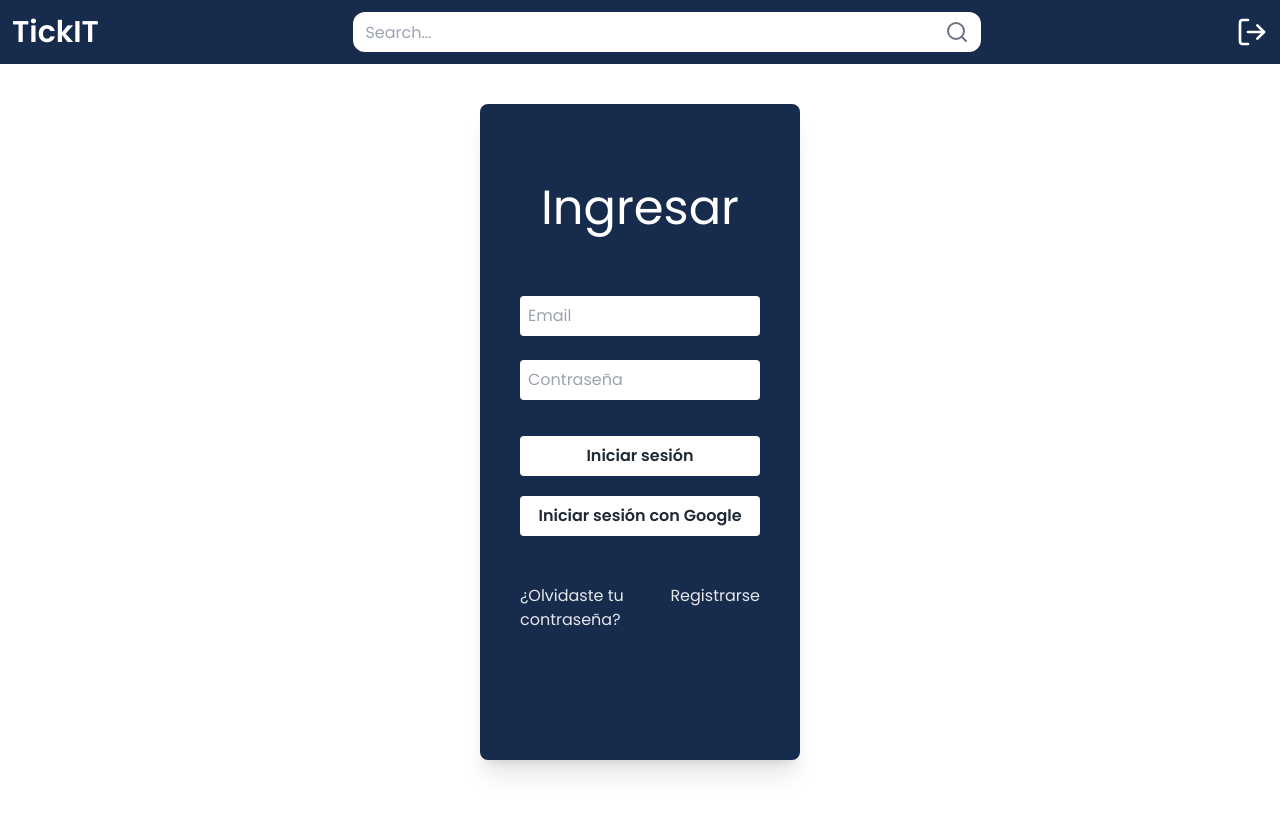
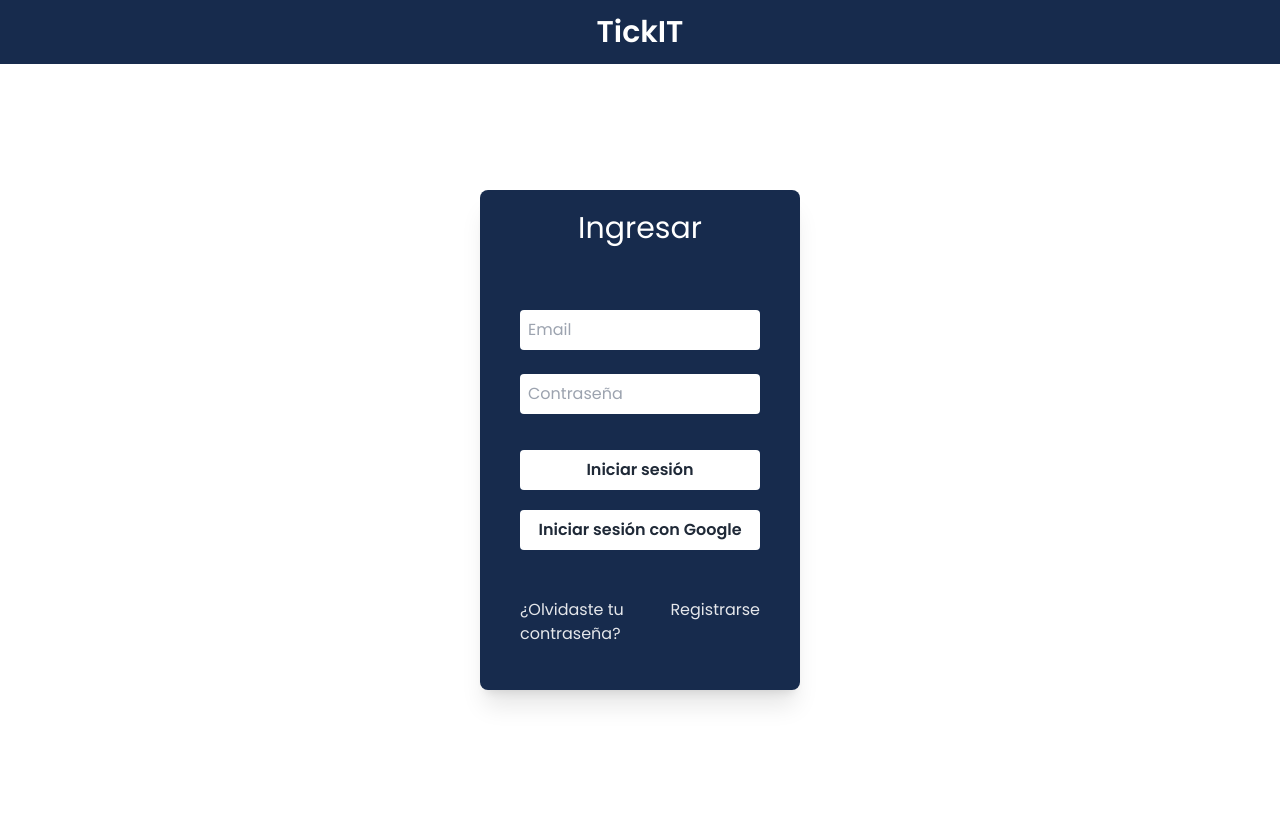
Before and after one commit to GabiTheCoco/TickIT-Project, a Vue app: page / in a window 1280 px wide. Shown: the top 814 px of the page. Built offline with nearby package versions, Linux system fonts and the light colour scheme.

Commit message:
Hot fix - tamaños componentes Login y SignUp

```diff
--- a/src/App.vue
+++ b/src/App.vue
@@ -4,7 +4,7 @@
 </script>
 
 <template>
-  <header class="flex flex-col justify-between items-center w-full h-20">
+  <header class="flex flex-col justify-between items-center w-full 2xl:h-20">
       <Navbar></Navbar>
   </header>
 
--- a/src/components/NavBar.vue
+++ b/src/components/NavBar.vue
@@ -3,7 +3,7 @@
     import {reactive} from "vue";
 
     const estaLogeado = reactive({
-        estado: true,
+        estado: false,
     })
 
 
@@ -26,7 +26,6 @@
                     name="search"
                 />
 
-
                 <svg xmlns="http://www.w3.org/2000/svg" width="24" height="24" viewBox="0 0 24 24" fill="none" stroke="currentColor" stroke-width="2" stroke-linecap="round" stroke-linejoin="round" class="lucide lucide-search size-6  absolute top-2 right-3 text-gray-500 cursor-pointer"><circle cx="11" cy="11" r="8"/><path d="m21 21-4.3-4.3"/></svg>
                 <!-- <svg
                     class="size-6  absolute top-2 right-3 text-gray-500 cursor-pointer"
@@ -43,7 +42,7 @@
                     ></path>
                 </svg> -->
             </div>
-            <svg class="text-white size-8 2xl:size-10 cursor-pointer" xmlns="http://www.w3.org/2000/svg" width="24" height="24" viewBox="0 0 24 24" fill="none" stroke="currentColor"
+            <svg v-if="estaLogeado.estado" class="text-white size-8 2xl:size-10 cursor-pointer" xmlns="http://www.w3.org/2000/svg" width="24" height="24" viewBox="0 0 24 24" fill="none" stroke="currentColor"
             stroke-width="2" stroke-linecap="round" stroke-linejoin="round">
                 <path d="M9 21H5a2 2 0 0 1-2-2V5a2 2 0 0 1 2-2h4"/>
                 <polyline points="16 17 21 12 16 7"/>
--- a/src/components/SignUp.vue
+++ b/src/components/SignUp.vue
@@ -4,11 +4,11 @@
 
 
 <template>
-  <div class="flex items-center justify-center min-h-screen bg-white-900 pt-0 w-full">
-    <div class="card px-10 py-20 rounded-lg bg-azul-oscuro w-1/4 shadow-xl -mt-16">
-      <h1 class="text-center text-5xl text-white mb-14">Registrarse</h1>
-      <form class="my-6 flex flex-col justify-between gap-4" @submit.prevent="login">
-        <input v-model="email" class="p-2 my-2 rounded w-full focus:outline-gray-800" placeholder="Nombre" type="email">
+  <div class="flex items-center justify-center bg-white-900 pt-0 w-full h-[90%]">
+    <div class="card px-10 xl:py-5 2xl:py-20 xl:pb-[5.3rem] 2xl:pb-[7rem] rounded-lg bg-azul-oscuro w-1/4 shadow-xl ">
+      <h1 class="text-center text-5xl xl:text-3xl text-white mb-14 xl:mb-12">Registrarse</h1>
+      <form class="2xl:my-6 flex flex-col justify-between gap-2" @submit.prevent="login">
+        <input v-model="nombre" class="p-2 my-2 rounded w-full focus:outline-gray-800" placeholder="Nombre" type="text">
         <input v-model="email" class="p-2 my-2 rounded w-full focus:outline-gray-800" placeholder="Email" type="email">
         <input v-model="password" class="p-2 my-2 rounded w-full focus:outline-gray-800" placeholder="Contraseña" type="password">
         <button class="bg-white hover:bg-gray-200 text-gray-800 font-semibold p-2 mt-5 rounded w-full">Registrarse</button>
--- a/src/views/Login.vue
+++ b/src/views/Login.vue
@@ -15,10 +15,10 @@
 
 <template>
 
-  <div v-if="!cambioComponente.estado" class="flex items-center justify-center min-h-screen bg-white-900 pt-0 w-full">
-    <div class="card px-10 py-20 rounded-lg bg-azul-oscuro w-1/4 shadow-xl -mt-16">
-      <h1 class="text-center text-5xl text-white mb-14">Ingresar</h1>
-      <form class="my-6 flex flex-col justify-between gap-2" @submit.prevent="login">
+  <div v-if="!cambioComponente.estado" class="flex items-center justify-center bg-white-900 pt-0 w-full h-[90%]">
+    <div class="card px-10 xl:py-5 2xl:py-20 rounded-lg bg-azul-oscuro w-1/4 shadow-xl ">
+      <h1 class="text-center text-5xl xl:text-3xl text-white mb-14">Ingresar</h1>
+      <form class="2xl:my-6 flex flex-col justify-between gap-2" @submit.prevent="login">
         <input v-model="email" class="p-2 my-2 rounded w-full focus:outline-gray-800" placeholder="Email" type="email">
         <input v-model="password" class="p-2 my-2 rounded w-full focus:outline-gray-800" placeholder="Contraseña" type="password">
         <button class="bg-white hover:bg-gray-200 text-gray-800 font-semibold p-2 mt-5 rounded w-full">Iniciar sesión</button>
```
